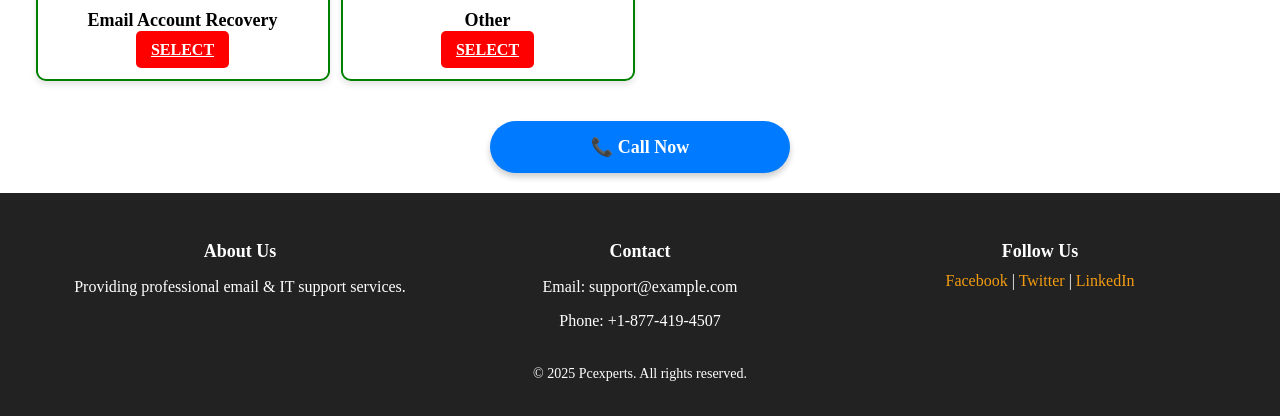
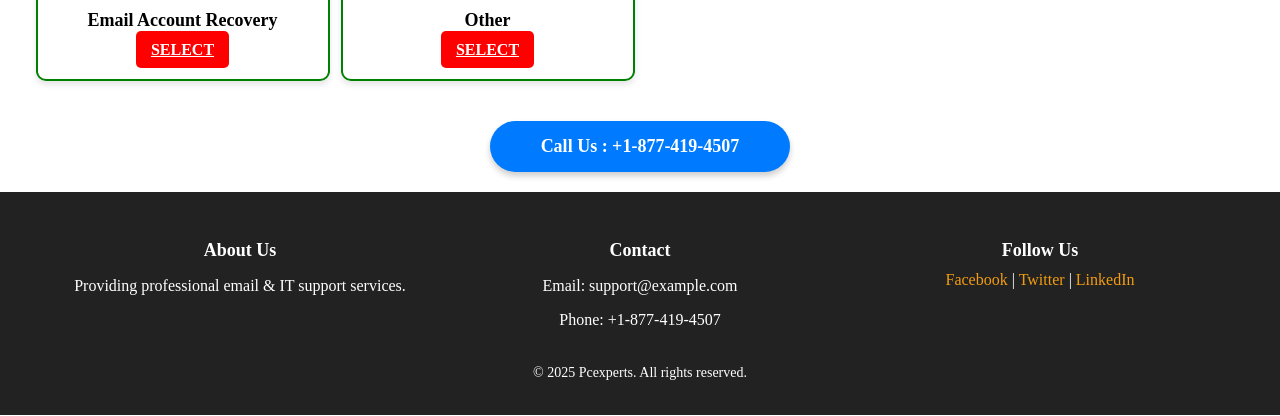
Before and after one commit to emlahoagio/emailservice, a plain HTML site: page index.html in a window 1280 px wide. Shown: the part 436-852 px from the top of the page. Drawn offline with Linux system fonts and the light colour scheme.

Commit message:
change text

```diff
--- a/index.html
+++ b/index.html
@@ -20,7 +20,7 @@
 
     <!-- Nút Call dưới Header (chỉ hiển thị trên Mobile) -->
     <div class="call-btn-wrapper">
-        <a href="tel:1-877-419-4507" class="call-btn call-btn-header">📞 Call Now</a>
+        <a href="tel:1-877-419-4507" class="call-btn call-btn-header">Call Us : +1-877-419-4507</a>
     </div>
 
     <!-- Content -->
@@ -60,7 +60,7 @@
     </div>
 
     <div class="call-btn-wrapper">
-        <a href="tel:1-877-419-4507" class="call-btn call-btn-footer">📞 Call Now</a>
+        <a href="tel:1-877-419-4507" class="call-btn call-btn-footer">Call Us : +1-877-419-4507</a>
     </div>
 
     <footer>
```
